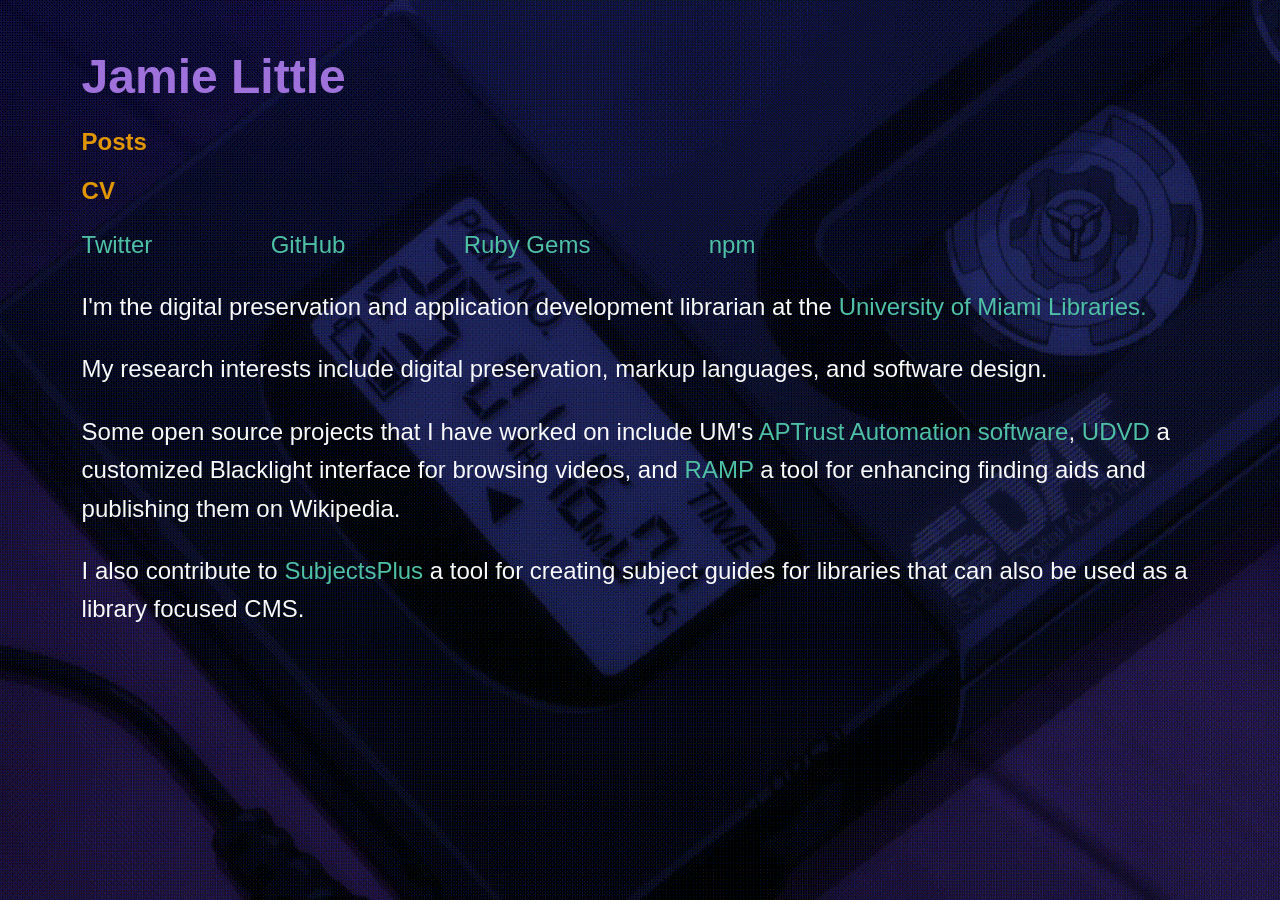
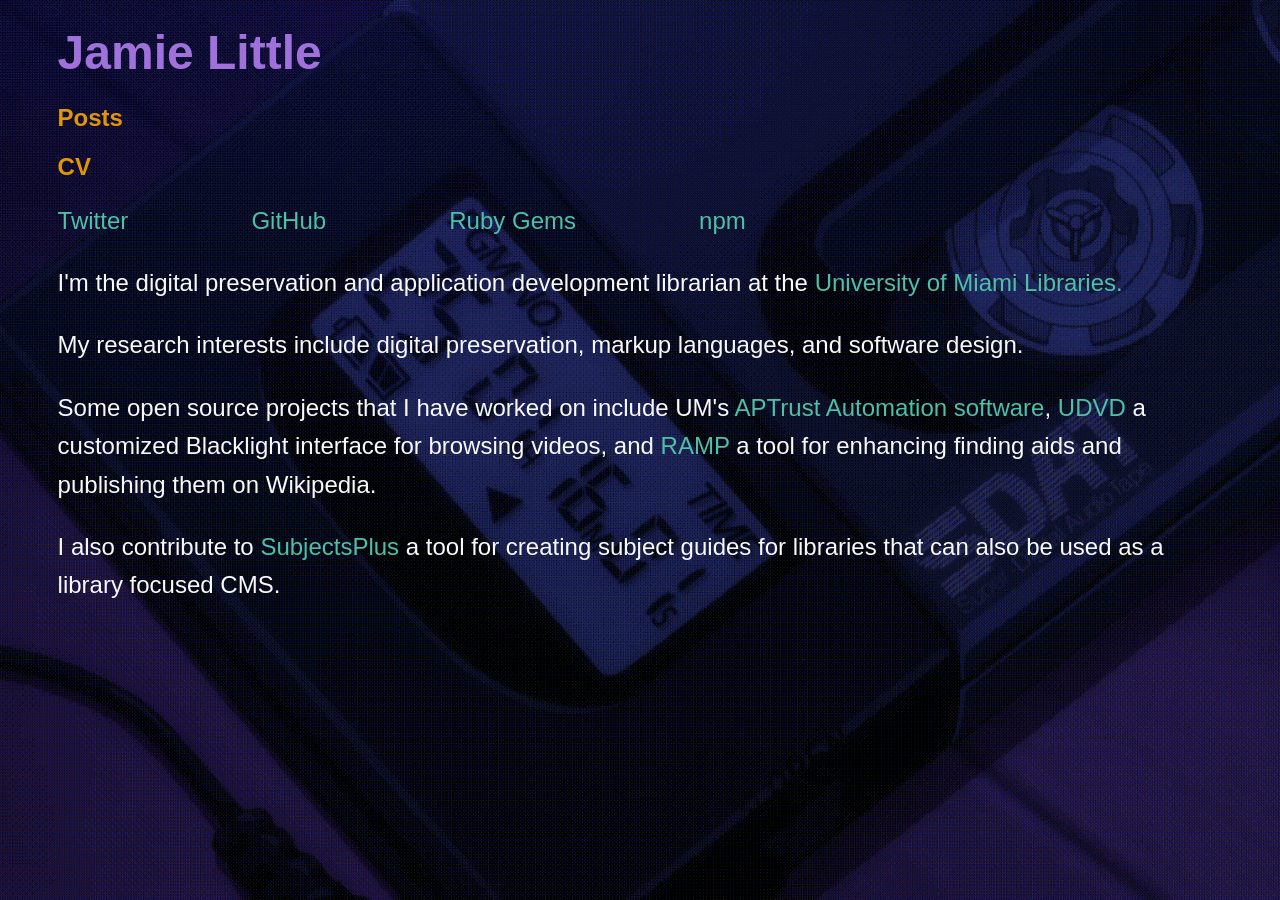
Before and after one commit to little9/little9.github.io, a Jekyll site: the page built from index.html, in a window 1280 px wide. Built offline with Jekyll 4.4.1, drawn with Linux system fonts in a browser that asks for light colours; nearby versions of some CDN libraries.

Commit message:
Update CSS

```diff
--- a/_sass/_base.scss
+++ b/_sass/_base.scss
@@ -6,10 +6,11 @@
   -moz-background-size: cover;
   -o-background-size: cover;
   background-size: cover;
+  background-color: #170c23;;
 }
 
 body {
-  margin:2.4em;
+  margin:1.4em;
   line-height:1.6em;
   font-size:1.5em;
   color:#f8f9fa;
```
